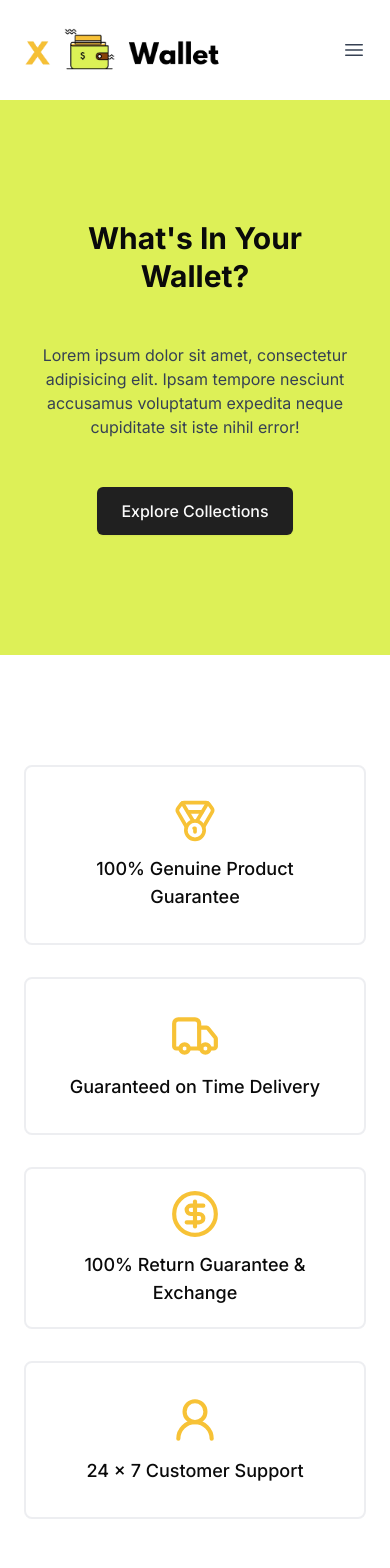
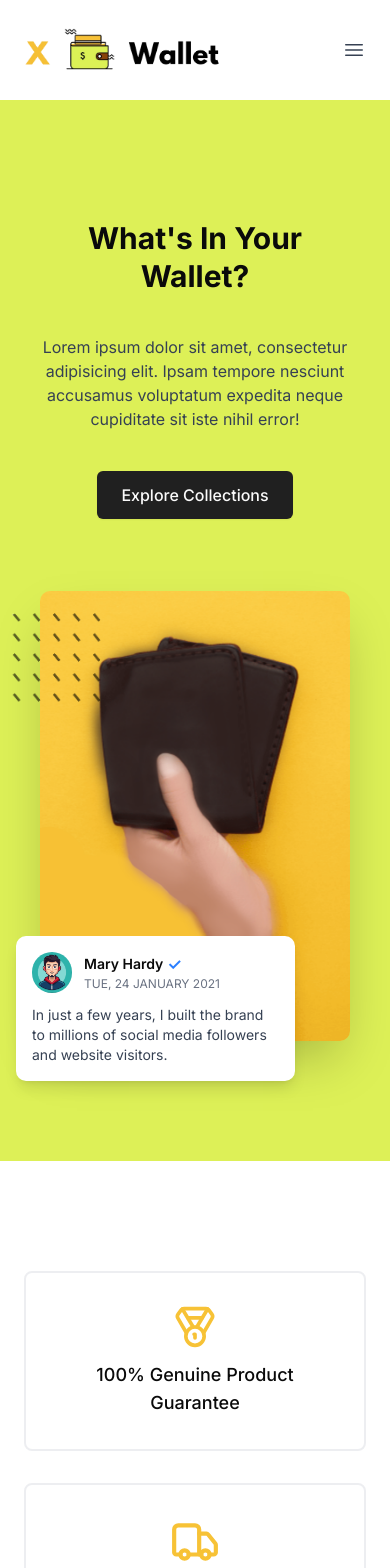
Before and after one commit to nazimajamalieva/wallet-shop, a Next.js app: page / in a window 390 px wide. Shown: the top 1568 px of the page. Built offline with nearby package versions, Linux system fonts and the light colour scheme.

Commit message:
fix: fix some mobile layout in aboutUs, banner and creative

```diff
--- a/app/_Components/AboutUs.jsx
+++ b/app/_Components/AboutUs.jsx
@@ -7,10 +7,10 @@ import Image from "next/image";
 const AboutUs = () => {
   return (
     <>
-      <div className="bg-gray-200/40 pt-20">
+      <div className="bg-gray-200/40 pt-10 md:py-30">
         <div className="container mx-auto ">
           {/* Верхняя часть — текст + карточки */}
-          <div className="grid grid-cols-1 lg:grid-cols-2 gap-10 lg:gap-20 py-[30px] ">
+          <div className="grid grid-cols-1 lg:grid-cols-2 gap-10 lg:gap-20 ">
             <div className="space-y-5 lg:pe-20 px-4 lg:px-0 text-center md:text-left">
               <h1 className="text-4xl sm:text-5xl lg:text-6xl font-semibold leading-tight">
                 About Us
@@ -22,7 +22,7 @@ const AboutUs = () => {
               </p>
               <Button className="mt-4">Explore Collections</Button>
             </div>
-            <div className="px-4 lg:px-0">
+            <div className="px-4 lg:px-0 pb-20">
               <div className="grid grid-cols-2 gap-5 lg:gap-10 text-white">
                 <div className="bg-secondary p-6 rounded-md space-y-3">
                   <h2 className="text-3xl font-semibold">15+</h2>
@@ -51,10 +51,39 @@ const AboutUs = () => {
               </div>
             </div>
           </div>
-
-          {/* Нижняя часть — изображения */}
+          {/* ******************* */}
+          <div className=" hidden md:grid grid-cols-4 gap-10 ">
+            <div className="">
+              <Image
+                src="/Assets/shopping1.png"
+                alt="about us"
+                width={500}
+                height={250}
+                className="w-full h-auto object-cover rounded-xl"
+              />
+            </div>
+            <div className="col-span-2">
+              <Image
+                src="/Assets/shopping2.png"
+                alt="about us"
+                width={500}
+                height={250}
+                className="w-full h-auto object-cover rounded-xl"
+              />
+            </div>
+            <div className="">
+              <Image
+                src="/Assets/shopping3.png"
+                alt="about us"
+                width={500}
+                height={250}
+                className="w-full h-auto object-cover rounded-xl"
+              />
+            </div>
+          </div>
+          {/* ******************************* */}
           <div
-            className="px-5 grid grid-cols-2 grid-rows-[auto_auto] gap-5 pb-20
+            className=" md:hidden px-5 grid grid-cols-2 grid-rows-[auto_auto] gap-5 pb-20
                 lg:grid-cols-4 lg:grid-rows-auto lg:gap-10"
           >
             <div className="row-start-1 col-start-1 lg:col-span-1">
@@ -87,6 +116,8 @@ const AboutUs = () => {
               />
             </div>
           </div>
+
+          {/* ******************* */}
         </div>
       </div>
     </>
--- a/app/_Components/Banner.jsx
+++ b/app/_Components/Banner.jsx
@@ -8,21 +8,25 @@ const Banner = () => {
       <div className="bg-[#DDF057] pt-30 pb-30 md:pb-55 px-10">
         <div className="container mx-auto">
           <div className="grid grid-cols-1 md:grid-cols-2 gap-18 items-center">
-            <div className="space-y-12 md:space-y-10 text-center md:text-left">
-              <h1 className="text-3xl sm:text-4xl leading-tight md:text-6xl font-bold">
+            {/* Левый блок — текст */}
+            <div className="space-y-10 text-center md:text-left md:space-y-12">
+              <h1 className="text-3xl sm:text-4xl md:text-[5.7rem] leading-tight md:leading-[6rem] font-bold">
                 What's In Your Wallet?
               </h1>
 
-              <p className="text-base sm:text-lg text-gray-700">
+              <p className="text-base sm:text-lg md:text-lg text-gray-700">
                 Lorem ipsum dolor sit amet, consectetur adipisicing elit. Ipsam
                 tempore nesciunt accusamus voluptatum expedita neque cupiditate
                 sit iste nihil error!
               </p>
 
-              <Button>Explore Collections</Button>
+              <div className="flex justify-center md:justify-start">
+                <Button>Explore Collections</Button>
+              </div>
             </div>
 
-            <div className="relative z-20 hidden md:block">
+            {/* Правый блок — изображение и карточка, только на md+ */}
+            <div className="relative z-20 ">
               <div className="flex justify-end">
                 <Image
                   src="/Assets/wallet.png"
@@ -32,32 +36,35 @@ const Banner = () => {
                   className="rounded-lg shadow-2xl"
                 />
               </div>
+
               <Image
                 src="/Assets/banner-pattern.png"
                 alt="Banner"
                 width={100}
                 height={100}
-                className="absolute top-10 left-20 opacity-60"
+                className="absolute top-4 -left-8 sm:top-6 sm:left-10 md:top-10 md:left-20 opacity-60 "
               />
-              <div className="bg-white p-6 rounded-lg shadow-lg w-100 absolute bottom-8 left-0">
-                <div className="flex items-center gap-4 mb-4">
+
+              <div className="bg-white p-4 sm:p-5 md:p-6 rounded-lg shadow-lg w-[90%] md:w-100 absolute -bottom-10  sm:bottom-6 md:bottom-8 -left-6 sm:left-4 md:left-0 text-sm md:text-base">
+                <div className="flex items-center gap-3 sm:gap-4 mb-3 sm:mb-4">
                   <Image
                     src="/Assets/profile.png"
                     alt="Mary Hardy"
-                    width={50}
-                    height={50}
-                    className="rounded-full"
+                    width={40}
+                    height={40}
+                    className="rounded-full sm:w-[50px] sm:h-[50px] "
                   />
                   <div>
-                    <h3 className="font-semibold flex items-center gap-2">
-                      Mary Hardy <span className="text-blue-500 ">✓</span>
+                    <h3 className="font-semibold flex items-center gap-1 sm:gap-2 text-sm sm:text-base">
+                      Mary Hardy{" "}
+                      <span className="text-blue-500 text-base">✓</span>
                     </h3>
-                    <p className="text-gray-500 text-sm">
+                    <p className="text-gray-500 text-xs sm:text-sm">
                       TUE, 24 JANUARY 2021
                     </p>
                   </div>
                 </div>
-                <p className="text-gray-700">
+                <p className="text-gray-700 text-sm sm:text-base">
                   In just a few years, I built the brand to millions of social
                   media followers and website visitors.
                 </p>
@@ -66,10 +73,12 @@ const Banner = () => {
           </div>
         </div>
       </div>
+
+      {/* Волна — только для md+ */}
       <div className="hidden md:block">
         <Image
           src="/Assets/wave.png"
-          alt="Mary Hardy"
+          alt="wave"
           width={1000}
           height={1000}
           className="absolute w-full -bottom-155"
--- a/app/_Components/Creative.jsx
+++ b/app/_Components/Creative.jsx
@@ -28,7 +28,6 @@ const Creative = () => {
         />
       </div>
 
-      {/* Блок 2: Текст → Картинка (адаптивный порядок) */}
       <div className="space-y-6 md:space-y-10 md:pe-20 text-center md:text-left order-3">
         <h1 className="text-3xl md:text-5xl font-semibold leading-tight">
           Elevate Your Digital Presence
@@ -42,7 +41,7 @@ const Creative = () => {
           <Button>View Our Portfolio</Button>
         </div>
       </div>
-      <div className="order-4">
+      <div className="order-4 ">
         <Image
           src="/Assets/creater2-img.png"
           alt="about"
```
